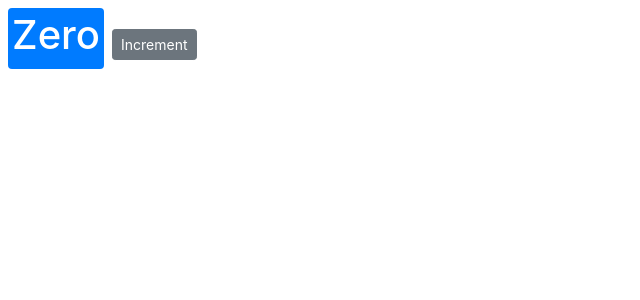
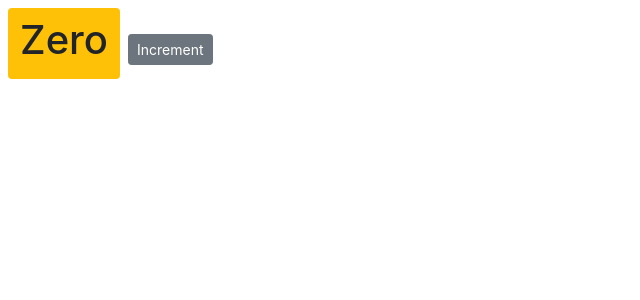
Before and after one commit to mcn1349/RestsUp-1, a React (Create React App) app in the folder react study so far/other study binge/counter/: page / in a window 1280 px wide. Shown: the top 300 px of the page, without its empty margins (0-640 px from the left). Built offline with nearby package versions, Linux system fonts and the light colour scheme.

Commit message:
settings for class or variables in

```diff
--- a/react study so far/other study binge/counter/src/components/counter.jsx
+++ b/react study so far/other study binge/counter/src/components/counter.jsx
@@ -5,23 +5,23 @@
   state = {
     count: 0,
     imageUrl:
-      "https://cdn-images-1.medium.com/max/1200/1*y6C4nSvy2Woe0m7bWEn4BA.png",
-    address: {
-      street: ""
-    }
+      "https://cdn-images-1.medium.com/max/1200/1*y6C4nSvy2Woe0m7bWEn4BA.png"
   };
   //You can add css stuff here, but its better to use the one You use custom made
   styles = {
-    fontSize: 10,
+    fontSize: 30,
     fontWeight: "bold"
   };
   render() {
+    //You can highlight some methods and refractor it with ctrl+shift+r in vsstudio
+    let classes = this.getBadgeClasses();
+
     return (
       //React.Fragment is like Div, but allows the component inside to group within the destinated div
       //Using {} within the HTML code, u can call functions, prop or state within to get the value you want
       <React.Fragment>
         {/* <img src={this.state.imageUrl} alt="" /> */}
-        <span style={this.styles} className="badge badge-primary m-2">
+        <span style={this.styles} className={classes}>
           {this.formatCount()}
         </span>
         {/* it is optional to use style like this as well <span style={{fontSize: 15}}></span> */}
@@ -29,6 +29,14 @@
       </React.Fragment>
     );
   }
+  //This is like another global variable
+  getBadgeClasses() {
+    let classes = "badge m-2 badge-";
+    //this sets just analyzes the class if the number is greater than 0 or not.
+    classes += this.state.count === 0 ? "warning" : "primary";
+    return classes;
+  }
+
   formatCount() {
     // You can also take a global variable like this
     const { count } = this.state;
```
